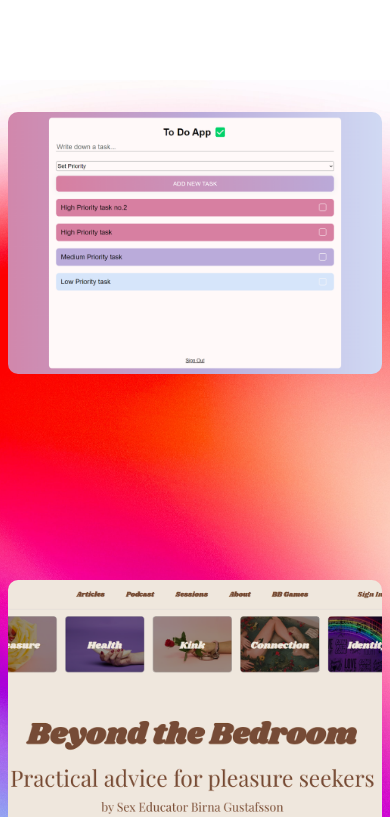
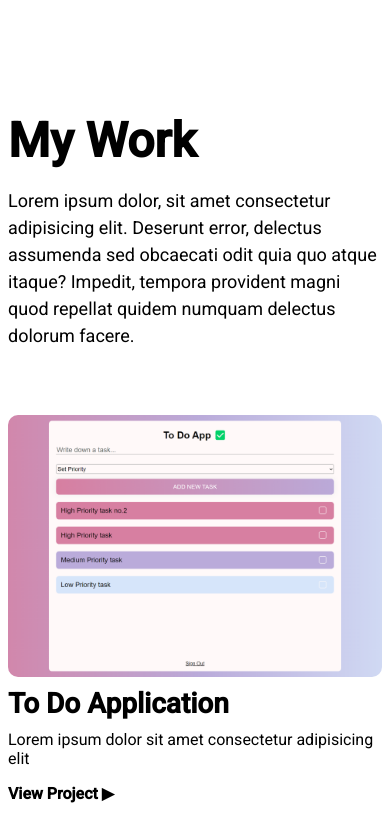
Before and after one commit to ViktorSnaer/portfolio-2022, a Next.js app: page / in a window 390 px wide. Shown: the part 1647-2464 px from the top of the page. Built offline with nearby package versions, Linux system fonts and the light colour scheme.

Commit message:
my work responsive

```diff
--- a/components/AboutMe/AboutMe.module.css
+++ b/components/AboutMe/AboutMe.module.css
@@ -39,39 +39,6 @@
   display: flex;
   flex-direction: column;
   justify-content: center;
-}
-
-.title {
-  font-size: 64px;
-  margin: 0;
-}
-
-@media (max-width: 1000px) {
-  .title {
-    font-size: 48px;
-    height: 100%;
-  }
-}
-
-@media (max-width: 600px) {
-  .title {
-    padding-top: 2rem;
-    font-size: 48px;
-    height: 100%;
-  }
-}
-
-.text {
-  font-size: 24px;
-  font-weight: 400;
-  height: fit-content;
-  line-height: 1.5;
-}
-
-@media (max-width: 600px) {
-  .text {
-    font-size: 18px;
-  }
 }
 
 .imageContainer {
--- a/components/AboutMe/AboutMe.tsx
+++ b/components/AboutMe/AboutMe.tsx
@@ -11,8 +11,8 @@ const AboutMe = () => {
     <div className={`screen-size ${classes.container}`}>
       <div className={classes.containerHalf}>
         <div className={classes.textContainer}>
-          <h1 className={classes.title}>About me</h1>
-          <p className={`${classes.text}`}>
+          <h1 className={`section-title`}>About me</h1>
+          <p className={`section-text`}>
             Lorem ipsum dolor sit amet, consectetur adipisicing elit. Tempora
             ipsum id amet, magnam earum, nam incidunt soluta sit labore debitis,
             adipisci quo necessitatibus impedit officiis autem. Dolor labore
--- a/components/Projects/ProjectContainer.tsx
+++ b/components/Projects/ProjectContainer.tsx
@@ -25,9 +25,9 @@ const ProjectContainer = (props: ProjectProps) => {
           className={classes.projectImage}
         />
       </div>
-      <h3 className={`gradient ${classes.projectTitle}`}>{props.title}</h3>
+      <h3 className={`${classes.projectTitle}`}>{props.title}</h3>
       <p className={classes.subHeader}>{props.subHeader}</p>
-      <p className={classes.linkProject}>View Project ▶️</p>
+      <p className={classes.linkProject}>View Project ▶</p>
     </div>
   );
 };
--- a/components/Projects/Projects.module.css
+++ b/components/Projects/Projects.module.css
@@ -1,15 +1,19 @@
+.mainContainer {
+  min-height: 100vh;
+  height: fit-content;
+  background-color: white;
+  display: flex;
+  flex-direction: column;
+  justify-content: center;
+}
+
 .container {
   display: flex;
-  background: linear-gradient(#8d1797, #214b4d);
   position: relative;
-  background-color: white;
-  color: black;
-  min-height: 100vh;
-  height: fit-content;
-  display: flex;
   flex-direction: row;
   align-items: center;
   justify-content: space-between;
+  margin: 1rem 0;
 }
 
 @media (max-width: 1000px) {
@@ -20,35 +24,43 @@
 
 .projectImage {
   border-radius: 10px;
-  transition: transform 0.5s ease;
 }
 
 .imageContainer {
   width: 100%;
   min-width: 250px;
+  filter: grayscale(100%);
+  transition: 0.5s ease;
+}
+
+.imageContainer:hover {
+  filter: grayscale(0%);
+}
+
+@media (max-width: 1000px) {
+  .imageContainer {
+    filter: grayscale(0%);
+  }
 }
 
 .card {
-  width: 27%;
-  margin: 0 0.5rem;
+  width: 32%;
+  margin: 0;
   min-width: 250px;
+  max-width: 400px;
+  cursor: pointer;
 }
 
 @media (max-width: 1000px) {
   .card {
-    width: 60%;
-    margin: 2rem 0;
-  }
-}
-@media (max-width: 600px) {
-  .card {
     width: 100%;
+    max-width: 100%;
     margin: 2rem 0;
   }
 }
 
 .subHeader {
-  color: white;
+  color: black;
   margin: 10px 0;
   font-weight: 400;
 }
@@ -60,5 +72,12 @@
 
 .linkProject {
   font-weight: 600;
-  color: white;
+  color: black;
 }
+
+.text {
+  font-size: 24px;
+  font-weight: 400;
+  height: fit-content;
+  line-height: 1.5;
+}
--- a/components/Projects/Projects.tsx
+++ b/components/Projects/Projects.tsx
@@ -27,16 +27,15 @@ const projects = [
 
 const Projects = () => {
   return (
-    <div className={`screen-size ${classes.container}`}>
-      <Image
-        className={classes.backgroundImage}
-        src={"/images/background.jpg"}
-        alt="Neon city"
-        layout="fill"
-        objectFit="cover"
-        objectPosition="center"
-        priority={true}
-      />
+    <div className={`screen-size ${classes.mainContainer}`}>
+      <h3 className={`section-title`}>My Work</h3>
+      <p className={`section-text`}>
+        Lorem ipsum dolor, sit amet consectetur adipisicing elit. Deserunt
+        error, delectus assumenda sed obcaecati odit quia quo atque itaque?
+        Impedit, tempora provident magni quod repellat quidem numquam delectus
+        dolorum facere.
+      </p>
+      <div className={classes.container}>
         {projects.map((project) => {
           return (
             <ProjectContainer
@@ -48,6 +47,7 @@ const Projects = () => {
           );
         })}
       </div>
+    </div>
   );
 };
 
--- a/styles/globals.css
+++ b/styles/globals.css
@@ -4,8 +4,6 @@ html,
 body {
   padding: 0;
   margin: 0;
-  /* font-family: -apple-system, BlinkMacSystemFont, Segoe UI, Roboto, Oxygen,
-    Ubuntu, Cantarell, Fira Sans, Droid Sans, Helvetica Neue, sans-serif; */
   font-family: Roboto;
   background-color: #000000;
 }
@@ -19,6 +17,7 @@ a {
   box-sizing: border-box;
 }
 
+/* hero styles */
 .headline {
   font-size: 87px;
   width: fit-content;
@@ -39,7 +38,7 @@ a {
     font-size: 45px;
   }
 }
-
+/* hero styles */
 .sub-header {
   font-size: 36px;
   font-weight: 500;
@@ -53,13 +52,13 @@ a {
     font-size: 28px;
   }
 }
-
+/* hero styles */
 .gradient {
   background: linear-gradient(90deg, #ffc0ff 0%, #fe74fd 50%, #ff6469 100%);
   background-clip: text;
   -webkit-text-fill-color: transparent;
 }
-
+/* hero styles */
 .button {
   padding: 12px 24px;
   border-radius: 20px;
@@ -70,15 +69,11 @@ a {
   font-size: 18px;
   font-family: Roboto;
 }
-
+/* page styles */
 .screen-size {
   width: 100%;
   height: 100vh;
   padding: 0 64px;
-  /* overflow: hidden;
-  position: relative;
-  display: flex;
-  flex-direction: column; */
 }
 
 @media (max-width: 1000px) {
@@ -92,3 +87,36 @@ a {
     padding: 0 8px;
   }
 }
+
+.section-title {
+  font-size: 64px;
+  margin: 0;
+}
+
+@media (max-width: 1000px) {
+  .section-title {
+    font-size: 48px;
+    height: 100%;
+  }
+}
+
+@media (max-width: 600px) {
+  .section-title {
+    padding-top: 2rem;
+    font-size: 48px;
+    height: 100%;
+  }
+}
+
+.section-text {
+  font-size: 24px;
+  font-weight: 400;
+  height: fit-content;
+  line-height: 1.5;
+}
+
+@media (max-width: 600px) {
+  .section-text {
+    font-size: 18px;
+  }
+}
```
Lines whose indentation alone changed are shown as unchanged.
